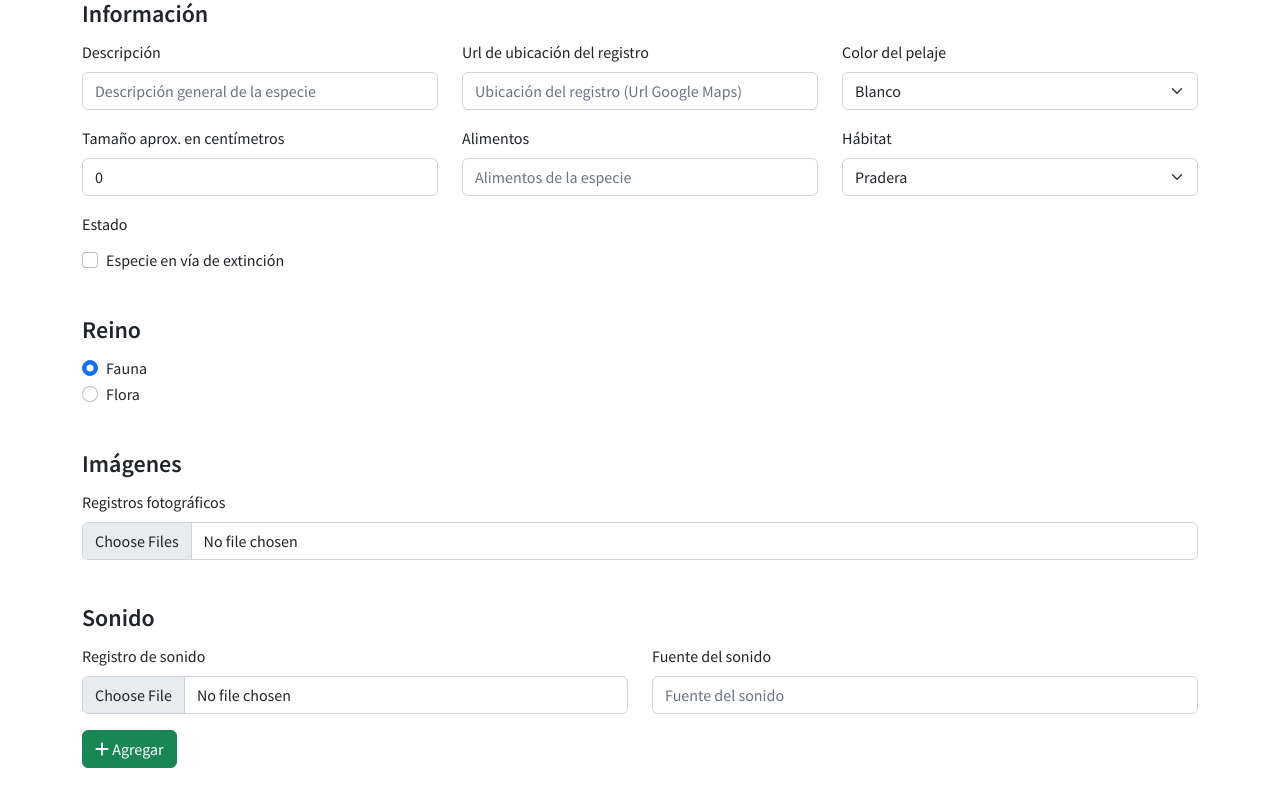
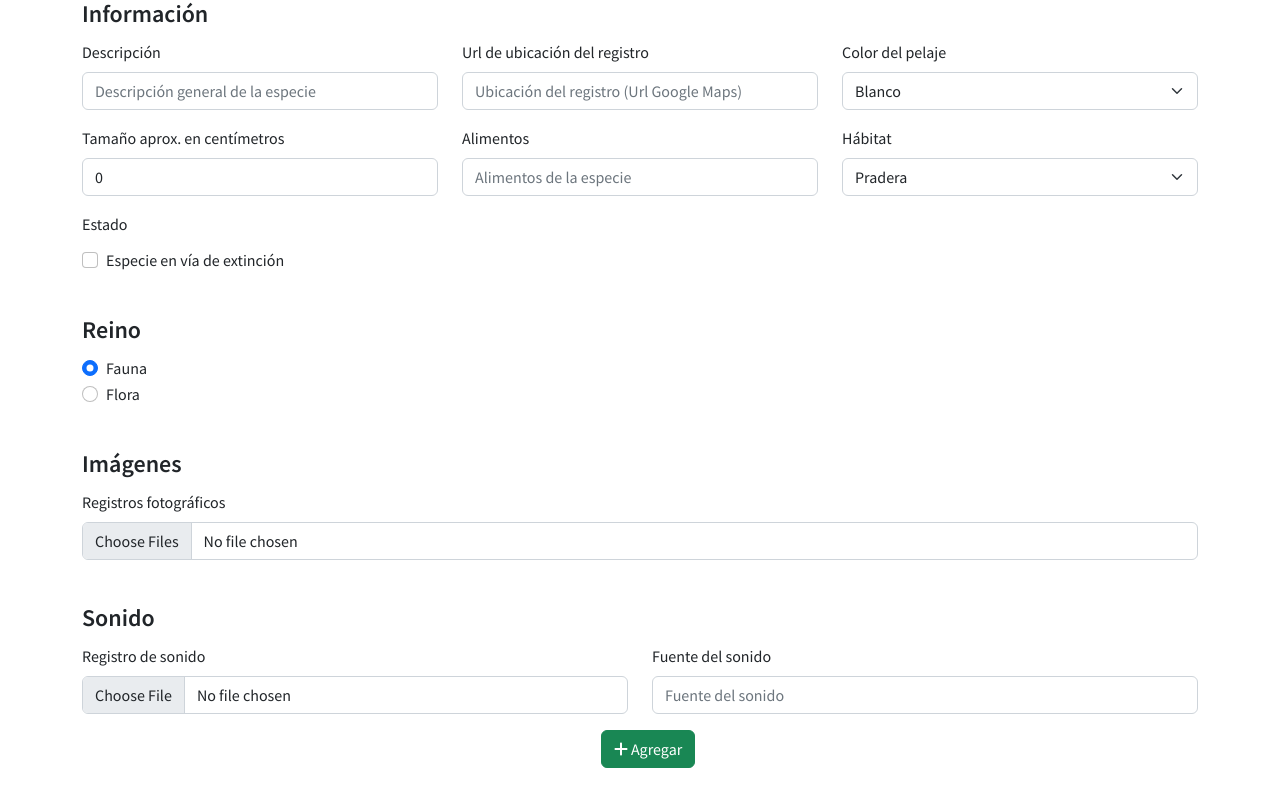
Before and after one commit to JoseGomez14/FDC-Admin-Project, a React (Create React App) app: page /create in a window 1280 px wide. Shown: the part 406-1206 px from the top of the page. Built offline with nearby package versions, Linux system fonts and the light colour scheme; no server answers; sample sign-in values are in the browser's storage.

Commit message:
Update Style

```diff
--- a/src/components/main/Page404.jsx
+++ b/src/components/main/Page404.jsx
@@ -12,7 +12,7 @@ const Page404 = () => {
         <Container className='d-flex flex-column text-center mt-5'>
             <p className='display-2 fw-bold' style={{color: '#00BFA6'}}>¡Error 404!</p>
             <h1 className='mb-4'><b>La página que buscas no se encuentra en esta URL</b></h1>
-            <NotFoundIcon className='mx-auto mb-4' style={{maxHeight: '50vh'}}/>
+            <NotFoundIcon className='mx-auto mb-4' style={{maxHeight: '50vh', maxWidth: '90vw'}}/>
             <NavLink to={'/'} className='text-decoration-none'><h3>Ir al sitio principal</h3></NavLink>
         </Container>
     </> );
--- a/src/elements/Form.jsx
+++ b/src/elements/Form.jsx
@@ -1,4 +1,4 @@
-import { Button, Form as FormB, Row, Col } from "react-bootstrap";
+import { Button, Form as FormB, Row, Col, Container } from "react-bootstrap";
 import { FontAwesomeIcon } from "@fortawesome/react-fontawesome";
 import { faPlus, faEdit, faTrash } from "@fortawesome/free-solid-svg-icons";
 
@@ -276,9 +276,10 @@ const Form = (props) => {
                 </Row>
             </FormB.Group>
 
+            <Container className="text-center">
                 <Button
                     variant={props.specie ? 'primary' : 'success'}
-                className="mb-3"
+                    className="mb-3 ms-3"
                     type="submit"
                     disabled={!props.formState}
                 >
@@ -288,10 +289,11 @@ const Form = (props) => {
                 {props.specie ?
                     <Button
                         variant='danger '
-                    className="mb-3 ms-2"
+                        className="mb-3 ms-4"
                         onClick={props.handleDelete}>
                             <FontAwesomeIcon icon={faTrash}/> Eliminar</Button>
                 : <></>}
+            </Container>
         </FormB>
     );
 }
```
Lines whose indentation alone changed are shown as unchanged.
